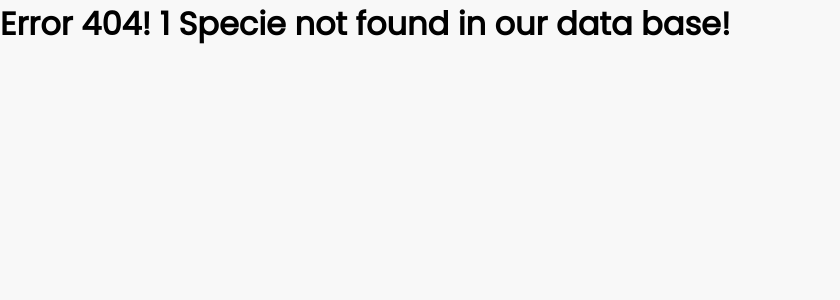
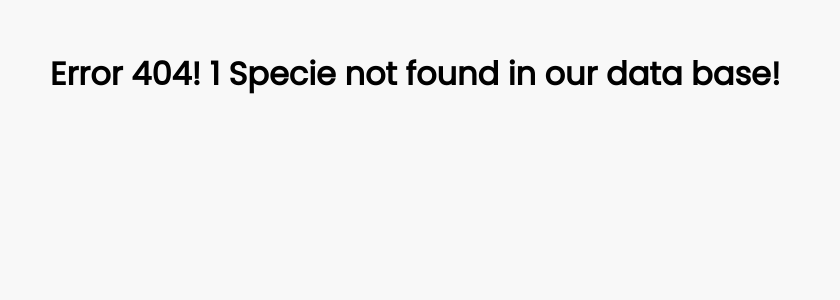
Before and after one commit to D3T3F/phylogeneticTree, a Django app: page /1 in a window 1280 px wide. Shown: the part 50-350 px from the top of the page, without its empty margins (0-840 px from the left). Run offline with Django 4.2, Linux system fonts and the light colour scheme; data that the repository does not hold is empty.

Commit message:
Reparo do not_found.html

```diff
--- a/phylogeneticTree/static/styl.css
+++ b/phylogeneticTree/static/styl.css
@@ -123,3 +123,8 @@ body {
 .specie-text h1 {
   padding-bottom: 30px;
 }
+
+.error {
+  padding-top: 50px;
+  padding-left: 50px;
+}
--- a/phylogeneticTree/static/tree_script.js
+++ b/phylogeneticTree/static/tree_script.js
@@ -1,7 +1,7 @@
 import { object_species } from "./global.js";
 
 function calculateX(d) {
-  const scaleFactor = window.innerWidth / 1200;
+  const scaleFactor = window.innerWidth / 2000;
   return (d.parent?.y ?? 0) + d.y * d.data.length * scaleFactor;
 }
 
--- a/phylogeneticTree/templates/species_page/not_found.html
+++ b/phylogeneticTree/templates/species_page/not_found.html
@@ -10,7 +10,7 @@
 {% block body%}
 
 <main>
-    <h1>Error 404! {{name}} Specie not found in our data base!</h1>
+    <h1 class="error">Error 404! {{name}} Specie not found in our data base!</h1>
 </main>
 
 <script src="https://d3js.org/d3.v7.min.js"></script>
```
